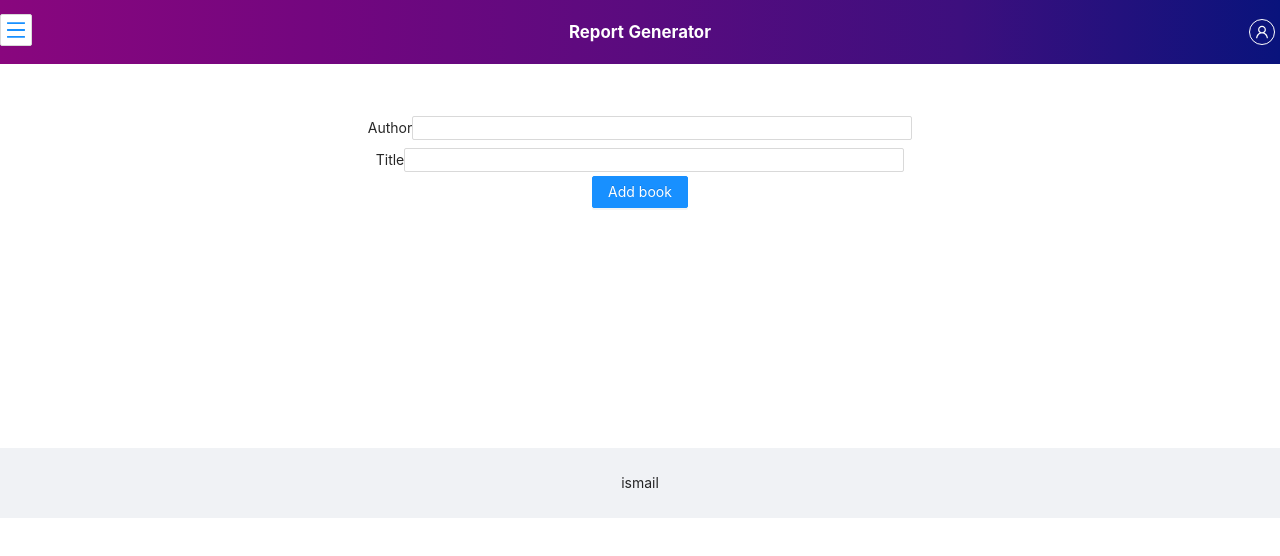
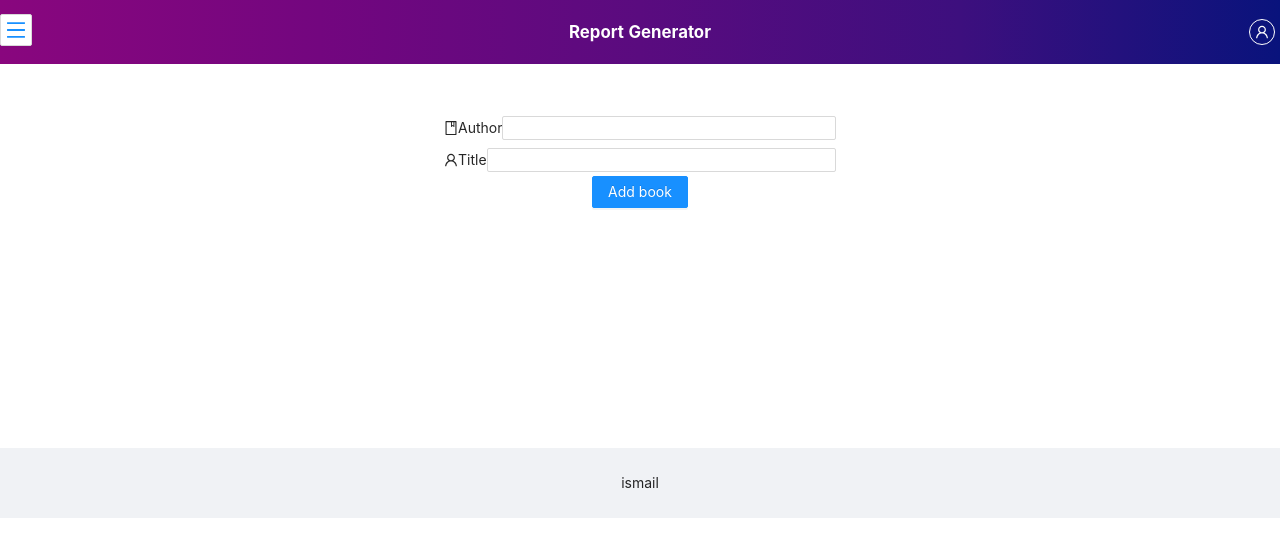
Before and after one commit to imismailpe/reportgenerator, a React (Create React App) app: page / in a window 1280 px wide. Shown: the top 556 px of the page. Built offline with nearby package versions, Linux system fonts and the light colour scheme.

Commit message:
adding icons

```diff
--- a/src/App.css
+++ b/src/App.css
@@ -42,6 +42,8 @@
   justify-content: center;
   align-items: center;
   padding: 4px;
+  max-width: 400px;
+  margin: auto;
 }
 .inputContainer>input{
   max-width: 500px;
@@ -53,6 +55,7 @@
   margin: 1px;
   overflow: auto;
   box-shadow: 3px 3px 3px #f1cdf5;
+  position: relative;
 }
 .deleteBookButton{
   border: 1px solid red;
@@ -60,6 +63,7 @@
   margin: 2px;
   border-radius: 3px;
   cursor: pointer;
+  float: right;
 }
 /* #components-layout-demo-responsive .logo {
   height: 32px;
--- a/src/components/home.js
+++ b/src/components/home.js
@@ -2,6 +2,7 @@ import React, { useEffect, useState } from 'react';
 import { Layout, message, Input, Spin, Button } from 'antd';
 import HeaderComp from './Header';
 import axios from 'axios';
+import { BookOutlined, UserOutlined } from '@ant-design/icons';
 const { Header, Content, Footer } = Layout;
 const Home = () => {
     const [loading, setLoading] = useState(false);
@@ -93,15 +94,15 @@ const Home = () => {
                         loading?<Spin/>
                         :selectedMenuItem === '1' ?
                             (<form name='addbookform' onSubmit={submitBook} className='bookForm'>
-                                <div className='inputContainer'>Author<Input size='small' {...author} /></div>
-                                <div className='inputContainer'>Title<Input size='small' {...title} /></div>
+                                <div className='inputContainer'><BookOutlined/> Author<Input size='small' {...author} /></div>
+                                <div className='inputContainer'><UserOutlined/> Title<Input size='small' {...title} /></div>
                                 <Button type='primary' onClick={submitBook}>Add book</Button>
                             </form>)
                             : selectedMenuItem === '2' ?
                                 (<div className='booksContainer'>
                                     {
                                         books.map(book => {
-                                            return <div className='bookRow'>{book.title} - {book.author}<span className='deleteBookButton' onClick={()=>deleteBook(book.id)}>delete</span></div>
+                                            return <div className='bookRow'><span className='deleteBookButton' onClick={()=>deleteBook(book.id)}>delete</span><BookOutlined/>{book.title} <UserOutlined/>{book.author}</div>
                                         })
                                     }
                                 </div>)
```
